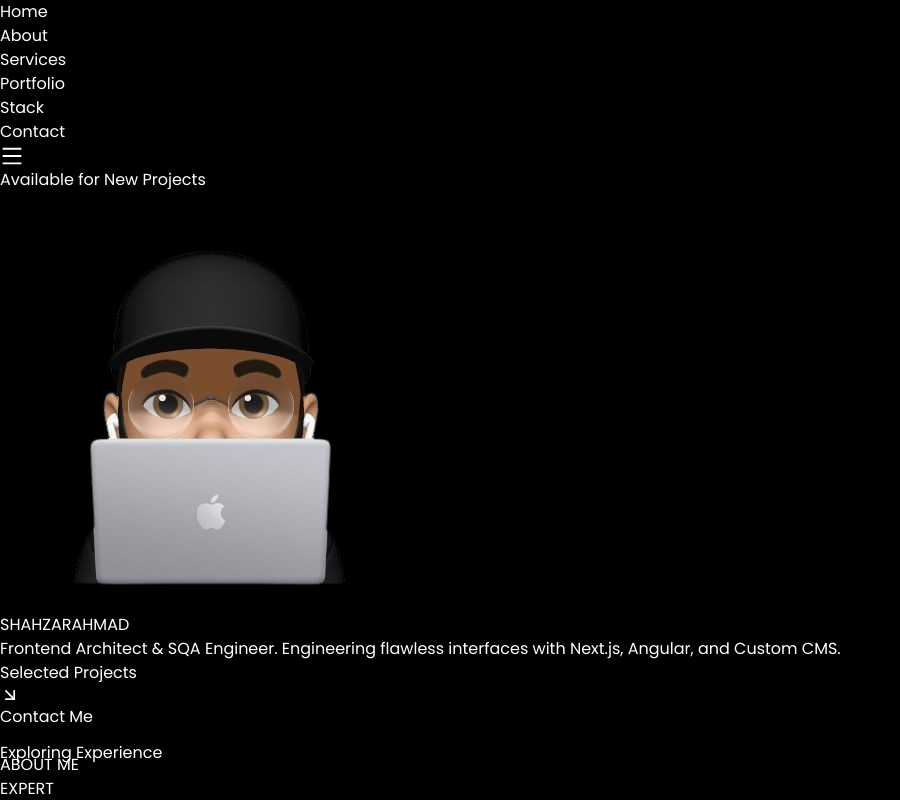
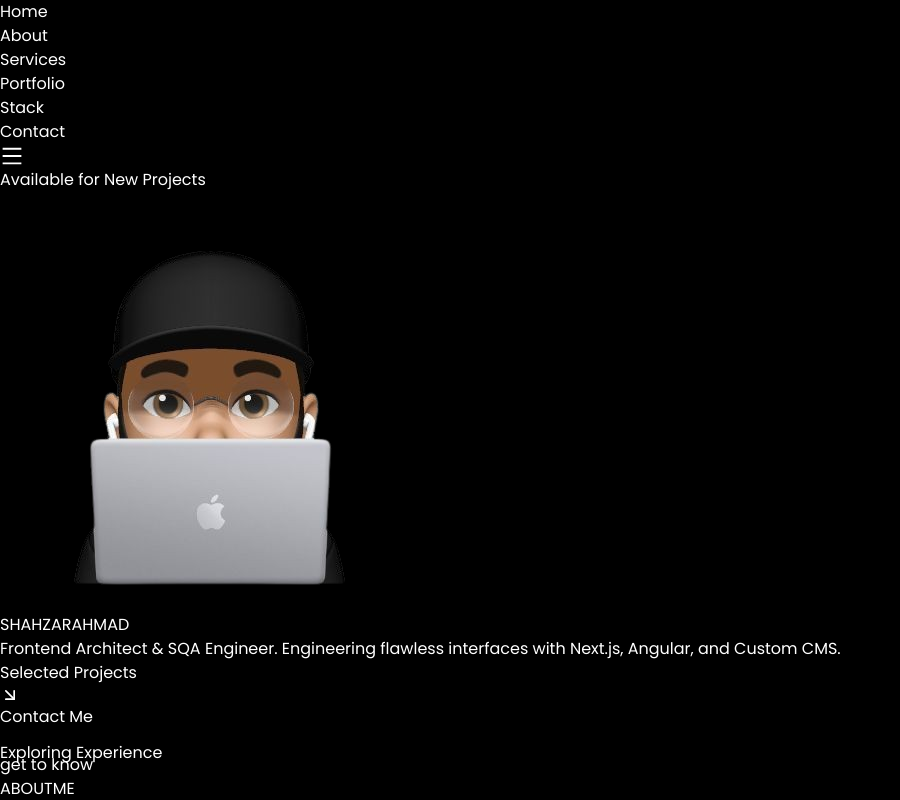
Before and after one commit to codewithShahi/Portfolio, a React (Vite) app: page / in a window 1280 px wide. Shown: the top 800 px of the page, without its empty margins (0-900 px from the left). Built offline with nearby package versions, Linux system fonts and the light colour scheme.

Commit message:
About fixed

```diff
--- a/src/pages/About.jsx
+++ b/src/pages/About.jsx
@@ -6,16 +6,40 @@ export const About = () => {
   return (
     <section id="about" className="text-white px-6 py-20 max-w-[1200px] mx-auto overflow-hidden">
 
-      {/* Section Heading - Responsive Font */}
+      {/* Section Heading - Premium Bento Theme */}
       <motion.div
-        initial={{ opacity: 0, y: 20 }}
+        initial={{ opacity: 0, y: 30 }}
         whileInView={{ opacity: 1, y: 0 }}
-        className="flex flex-col items-center mb-12 md:mb-20"
+        viewport={{ once: true }}
+        transition={{ duration: 0.8 }}
+        className="relative mb-16 md:mb-28 flex flex-col items-center justify-center"
       >
-        <h2 className="text-5xl md:text-7xl font-bold tracking-tighter italic text-center">
-          ABOUT <span className="text-emerald-300">ME</span>
-        </h2>
-        <div className="h-1 w-20 bg-emerald-300 mt-2 shadow-[0_0_15px_#6ee7b7]"></div>
+
+
+        {/* Main Heading Container */}
+        <div className="relative z-10 text-center">
+          {/* Small Tagline above heading */}
+          <motion.p
+            initial={{ opacity: 0, x: -10 }}
+            whileInView={{ opacity: 1, x: 0 }}
+            transition={{ delay: 0.4 }}
+            className="text-emerald-300 font-mono text-xs md:text-sm tracking-[0.5em] uppercase mb-4"
+          >
+            get to know
+          </motion.p>
+
+          <h3 className="text-5xl md:text-8xl font-bold tracking-tighter italic text-white flex flex-col md:flex-row items-center gap-0 md:gap-6">
+            <span className="opacity-40">ABOUT</span>
+            <span className="text-emerald-300 relative">
+              ME
+              {/* Decorative Glow Dot */}
+              <span className="absolute -top-2 -right-6 w-3 h-3 bg-emerald-400 rounded-full blur-[2px] hidden md:block animate-pulse"></span>
+            </span>
+          </h3>
+
+          {/* Modern Line with Multi-color Gradient */}
+
+        </div>
       </motion.div>
 
       {/* Bento Grid Layout
```
